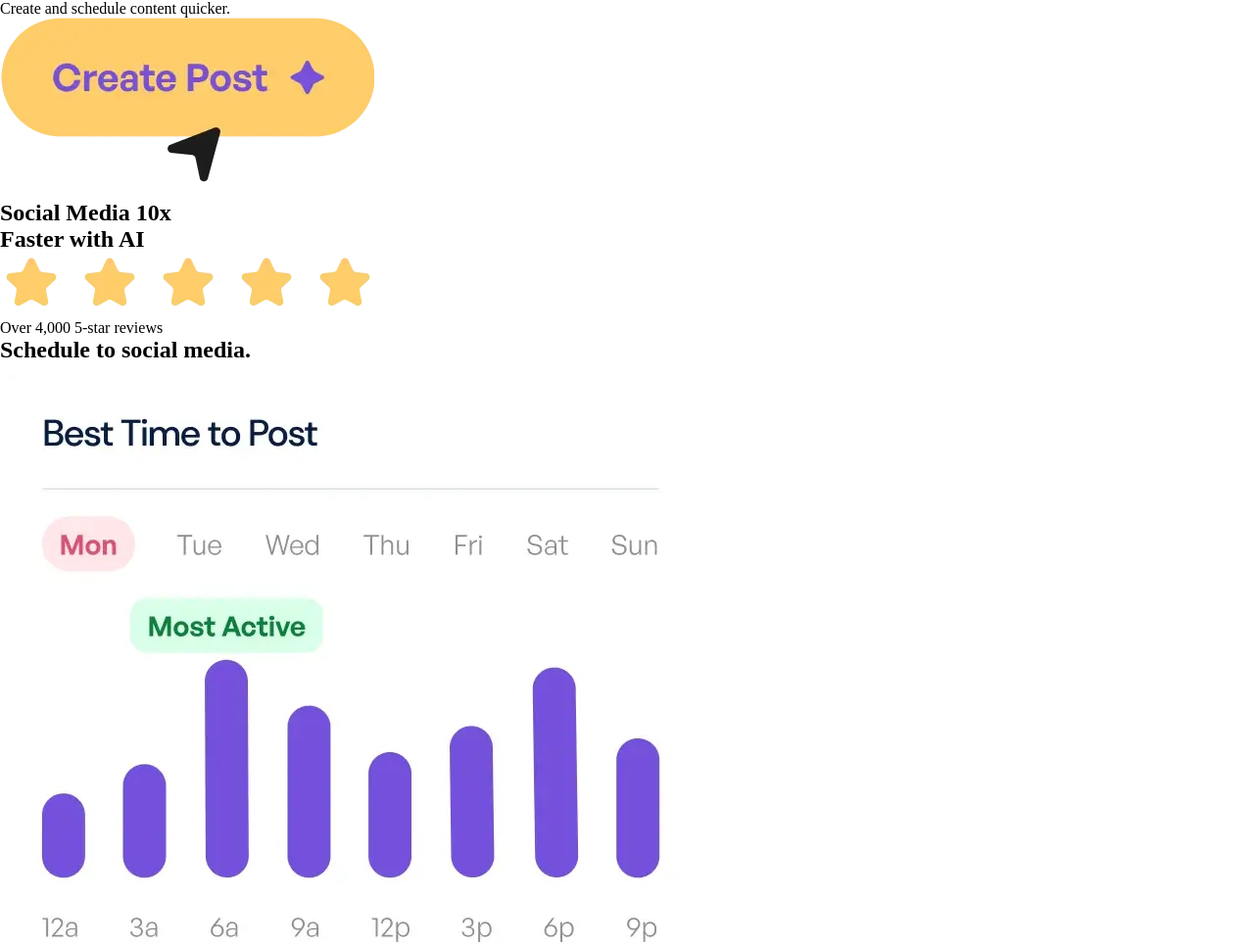
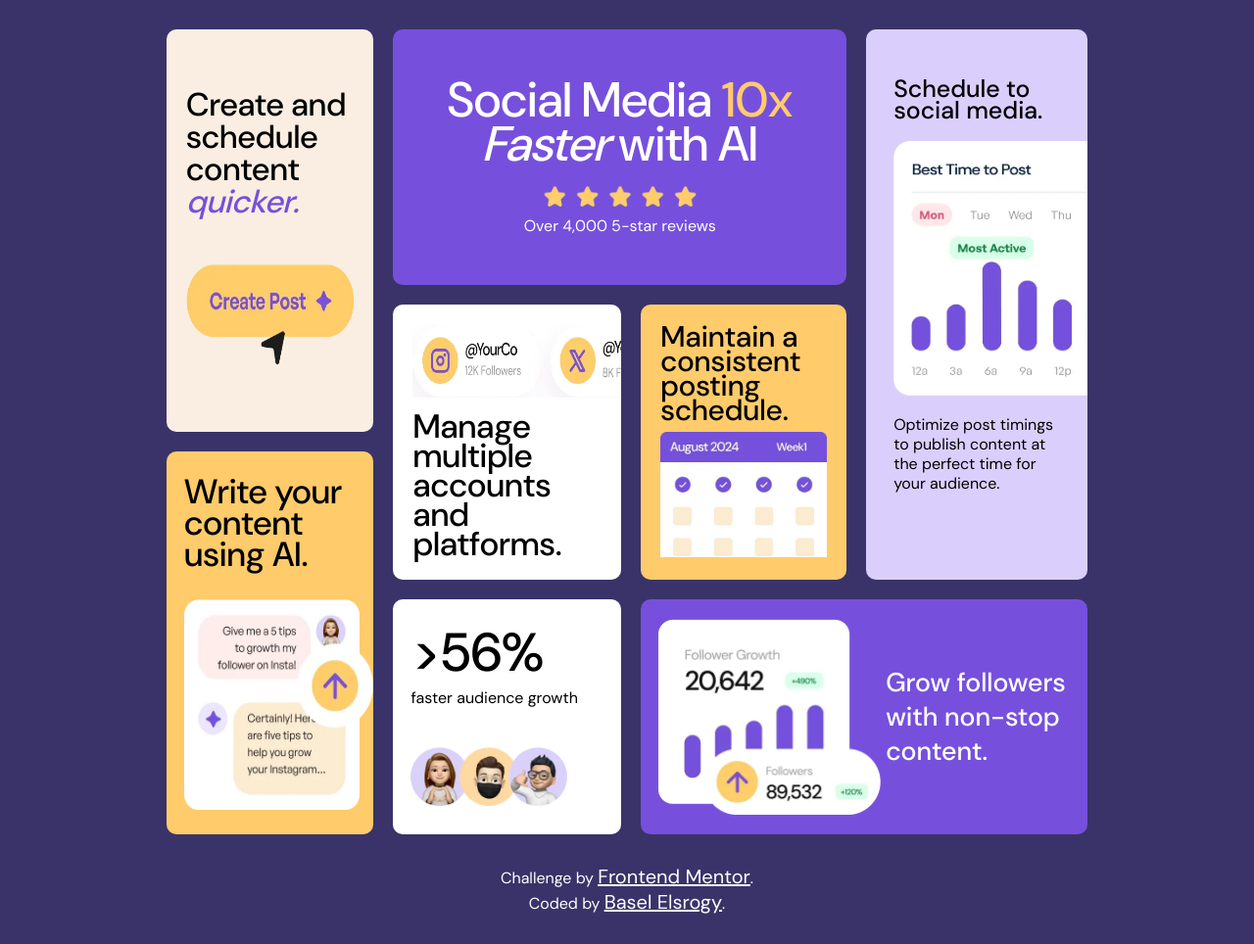
Before and after one commit to baselelsrogy/bento-grid, a plain HTML site: page index.html in a window 1280 px wide. Shown: the top 964 px of the page at 98% size. Drawn offline with Linux system fonts and the light colour scheme.

Commit message:
done challenge

```diff
--- a/index.html
+++ b/index.html
@@ -9,35 +9,24 @@
         <link rel="stylesheet" href="./style.css" />
 
         <title>Bento grid</title>
-
-        <!-- Feel free to remove these styles or customise in your own stylesheet 👍 -->
-        <style>
-            .attribution {
-                font-size: 11px;
-                text-align: center;
-            }
-            .attribution a {
-                color: hsl(228, 45%, 44%);
-            }
-        </style>
     </head>
     <body>
         <main class="container">
-            <article class="create">
+            <article class="create one">
                 <p class="des-create">Create and schedule content <span class="special-el">quicker.</span></p>
                 <img src="./assets/images/illustration-create-post.webp" alt="create post" class="create-post" />
             </article>
 
-            <article class="social">
+            <article class="social two">
                 <h1 class="title-social">
                     Social Media <span class="special-10x">10x</span><br />
-                    Faster with AI
+                    <span class="italic">Faster</span> with AI
                 </h1>
                 <img src="./assets/images/illustration-five-stars.webp" alt="five stars" class="five-stars" />
                 <p class="des-social">Over 4,000 5-star reviews</p>
             </article>
 
-            <article class="schedule">
+            <article class="schedule three">
                 <h2 class="title-schedule">Schedule to social media.</h2>
                 <img
                     src="./assets/images/illustration-schedule-posts.webp"
@@ -49,17 +38,17 @@
                 </p>
             </article>
 
-            <article class="content-ai">
+            <article class="content-ai four">
                 <h2 class="title-ai">Write your content using AI.</h2>
                 <img src="./assets/images/illustration-ai-content.webp" alt="ai content" class="ai-post" />
             </article>
 
-            <article class="manage">
+            <article class="manage five">
                 <img src="./assets/images/illustration-multiple-platforms.webp" alt="platforms" class="platforms-img" />
                 <h2 class="title-manage">Manage multiple accounts and platforms.</h2>
             </article>
 
-            <article class="maintain">
+            <article class="maintain six">
                 <h2 class="title-maintain">Maintain a consistent posting schedule.</h2>
                 <img
                     src="./assets/images/illustration-consistent-schedule.webp"
@@ -68,13 +57,13 @@
                 />
             </article>
 
-            <article class="percentage">
+            <article class="percentage seven">
                 <h2 class="title-percentage">>56%</h2>
                 <p class="des-percentage">faster audience growth</p>
                 <img src="./assets/images/illustration-audience-growth.webp" alt="audience" class="audience-img" />
             </article>
 
-            <article class="followers">
+            <article class="followers eight">
                 <img
                     src="./assets/images/illustration-grow-followers.webp"
                     alt="growth followers"
@@ -83,10 +72,10 @@
                 <h2 class="title-followers">Grow followers with non-stop content.</h2>
             </article>
         </main>
-
-        <div class="attribution">
-            Challenge by <a href="https://www.frontendmentor.io?ref=challenge">Frontend Mentor</a>. Coded by
-            <a href="#">Your Name Here</a>.
-        </div>
+        <footer class="attribution">
+            Challenge by <a href="https://www.frontendmentor.io?ref=challenge" target="_blank">Frontend Mentor</a>.
+            <br />
+            Coded by <a href="https://github.com/baselelsrogy" target="_blank">Basel Elsrogy</a>.
+        </footer>
     </body>
 </html>
--- a/style.css
+++ b/style.css
@@ -22,6 +22,311 @@
 
 * {
     padding: 0;
+    font: inherit;
     margin: 0;
+}
+
+*,
+*::after,
+*::before {
     box-sizing: border-box;
 }
+
+html {
+    font-size: 62.5%;
+    scroll-behavior: smooth;
+}
+
+body {
+    font-size: 1.6rem;
+    font-family: 'font-dms';
+    font-weight: 400;
+    background-color: rgb(58 51 105);
+}
+
+img {
+    width: 100%;
+}
+
+.one,
+.two,
+.three,
+.four,
+.five,
+.six,
+.seven,
+.eight {
+    border-radius: 1rem;
+}
+
+.container {
+    max-width: 100rem;
+    margin: 0 auto;
+    padding: 3rem;
+    background-color: rgb(58 51 105);
+    display: grid;
+    grid-template-columns: repeat(8, auto);
+    grid-template-rows: repeat(7, auto);
+    gap: 2rem;
+}
+
+.create {
+    background-color: var(--Yellow-100);
+}
+
+.social,
+.followers {
+    background-color: var(--Purple-500);
+}
+
+.manage,
+.percentage {
+    background-color: var(--White);
+}
+
+.content-ai,
+.maintain {
+    background-color: var(--Yellow-500);
+}
+
+.schedule {
+    background-color: var(--Purple-100);
+}
+
+/* CREATE CARD */
+.create {
+    grid-column: span 2;
+    grid-row: span 3;
+    display: flex;
+    flex-wrap: wrap;
+    padding: 6rem 2rem;
+    gap: 2rem;
+}
+.des-create {
+    font-size: 3.3rem;
+    line-height: 3.3rem;
+    font-weight: 500;
+}
+.special-el {
+    color: var(--Purple-500);
+    font-style: italic;
+}
+/* END CREATE CARD */
+/* SOCIAL CARD */
+.social {
+    grid-column: span 4;
+    grid-row: span 2;
+    display: flex;
+    align-items: center;
+    flex-direction: column;
+    justify-content: center;
+    padding: 5rem 3rem;
+    color: var(--White);
+}
+.title-social {
+    font-size: 5rem;
+    font-weight: 500;
+    text-align: center;
+    line-height: 4.5rem;
+    margin-bottom: 1.8rem;
+}
+.special-10x {
+    color: var(--Yellow-500);
+}
+.italic {
+    font-style: italic;
+}
+.five-stars {
+    width: 16rem;
+    margin-bottom: 0.5rem;
+}
+/* END SOCIAL CARD */
+/* SCHEDULE CARD */
+.schedule {
+    grid-column: span 2;
+    grid-row: span 4;
+    overflow: hidden;
+    display: flex;
+    flex-direction: column;
+    gap: 2rem;
+    padding: 5rem 2.8rem;
+}
+.title-schedule {
+    font-size: 2.5rem;
+    line-height: 2.2rem;
+    font-weight: 500;
+}
+.schedule-active {
+    width: 31rem;
+    height: 26rem;
+}
+.des-schedule {
+    line-height: 2rem;
+}
+/* END SCHEDULE CARD */
+/* CONTENT AI CARD */
+.content-ai {
+    grid-column: span 2;
+    grid-row: 4 / -1;
+    display: flex;
+    flex-direction: column;
+    gap: 3rem;
+    padding: 2.5rem 1.8rem;
+    font-weight: 500;
+    overflow: hidden;
+}
+.title-ai {
+    font-size: 3.5rem;
+    line-height: 3.2rem;
+}
+.ai-post {
+    width: 19.3rem;
+    height: 21.5rem;
+}
+/* END CONTENT AI */
+/* MANAGE CARD */
+.manage {
+    grid-column: span 2;
+    grid-row: 3 / 5;
+    overflow: hidden;
+    display: flex;
+    flex-direction: column;
+    gap: 1.5rem;
+    padding: 2rem;
+    font-weight: 500;
+}
+.platforms-img {
+    width: 27rem;
+    height: 7.5rem;
+}
+.title-manage {
+    font-size: 3.4rem;
+    line-height: 3rem;
+}
+/* END MANAGE CARD */
+/* MAINTAIN CARD */
+.maintain {
+    grid-column: span 2;
+    grid-row: 3 / 5;
+    overflow: hidden;
+    display: flex;
+    flex-direction: column;
+    gap: 1rem;
+    padding: 2rem;
+    font-weight: 500;
+    line-height: 2.5rem;
+}
+.title-maintain {
+    font-size: 3rem;
+}
+/* END MAINTAIN CARD */
+/* PERCENTAGE CARD */
+.percentage {
+    grid-column: span 2;
+    grid-row: 5 / -1;
+    display: flex;
+    flex-direction: column;
+    padding: 1.8rem;
+}
+.title-percentage {
+    font-weight: 500;
+    font-size: 5.5rem;
+}
+.des-percentage {
+    margin-bottom: 4rem;
+}
+.audience-img {
+    width: 16rem;
+}
+/* END PERCENTAGE CARD */
+/* FOLLOWERS CARD */
+.followers {
+    grid-column: span 4;
+    grid-row: 5 / -1;
+    display: flex;
+    align-items: center;
+    gap: 0.5rem;
+    color: var(--White);
+    padding: 1.8rem;
+}
+.followers-img {
+    width: 23rem;
+    height: 20rem;
+}
+.title-followers {
+    font-weight: 500;
+    font-size: 2.7rem;
+}
+/* END FOLLOWERS CARD */
+/* FOOTER */
+.attribution {
+    font-size: 1.6rem;
+    color: var(--White);
+    text-align: center;
+    margin-bottom: 4rem;
+}
+.attribution a:link {
+    font-size: 2rem;
+    color: var(--White);
+}
+/* MEDIA QUERY */
+@media (min-width: 370px) and (max-width: 1044px) {
+    .container {
+        text-align: center;
+        max-width: 45rem;
+        display: flex;
+        flex-direction: column;
+        gap: 2rem;
+    }
+    .create {
+        gap: 4rem;
+        padding: 4rem;
+        flex-direction: column;
+        text-align: center;
+        align-items: center;
+    }
+    .create-post {
+        width: 25rem;
+    }
+    .des-schedule {
+        font-size: 2.5rem;
+        line-height: 2.8rem;
+    }
+    .content-ai {
+        align-items: center;
+    }
+    .manage {
+        gap: 2rem;
+        align-items: center;
+    }
+    .title-manage {
+        margin-bottom: 2rem;
+    }
+    .platforms-img {
+        width: 36rem;
+    }
+    .maintain {
+        gap: 2rem;
+    }
+    .percentage {
+        align-items: center;
+    }
+    .des-percentage {
+        margin-bottom: 1rem;
+    }
+    .audience-img {
+        width: 19rem;
+    }
+    .followers {
+        flex-direction: column;
+        gap: 2rem;
+    }
+    .title-followers {
+        order: -1;
+        font-size: 4rem;
+    }
+    .attribution a:link {
+        font-size: 1.6rem;
+        color: var(--White);
+    }
+}
```
